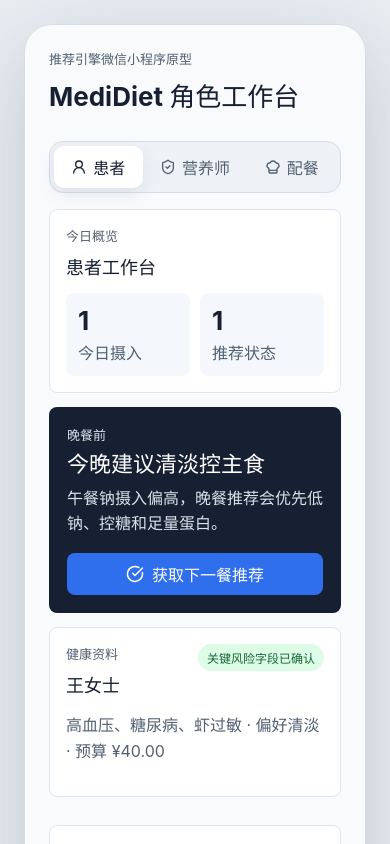
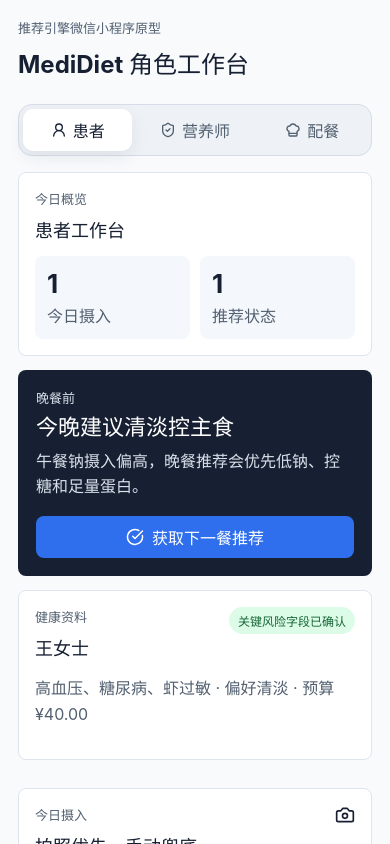
Before and after one commit to cosmic-snail/MediDiet, a React (Vite) app in the folder apps/mini-program-prototype/: page / in a window 390 px wide. Shown: the top 844 px of the page. Built offline with nearby package versions, Linux system fonts and the light colour scheme.

Commit message:
docs: add mini-program prototype runbook

```diff
--- a/apps/mini-program-prototype/src/styles.css
+++ b/apps/mini-program-prototype/src/styles.css
@@ -329,3 +329,30 @@ h1 {
   color: #172033;
   margin-top: 4px;
 }
+
+@media (max-width: 480px) {
+  .app-shell {
+    padding: 0;
+  }
+
+  .phone-frame {
+    width: 100%;
+    min-height: 100vh;
+    border: 0;
+    border-radius: 0;
+    box-shadow: none;
+    padding: 18px;
+  }
+
+  .top-bar {
+    margin-bottom: 14px;
+  }
+
+  h1 {
+    font-size: 24px;
+  }
+
+  .button-row {
+    display: grid;
+  }
+}
```
Also changed, not shown: 1 other file (tests, documents, lock files or other folders).
